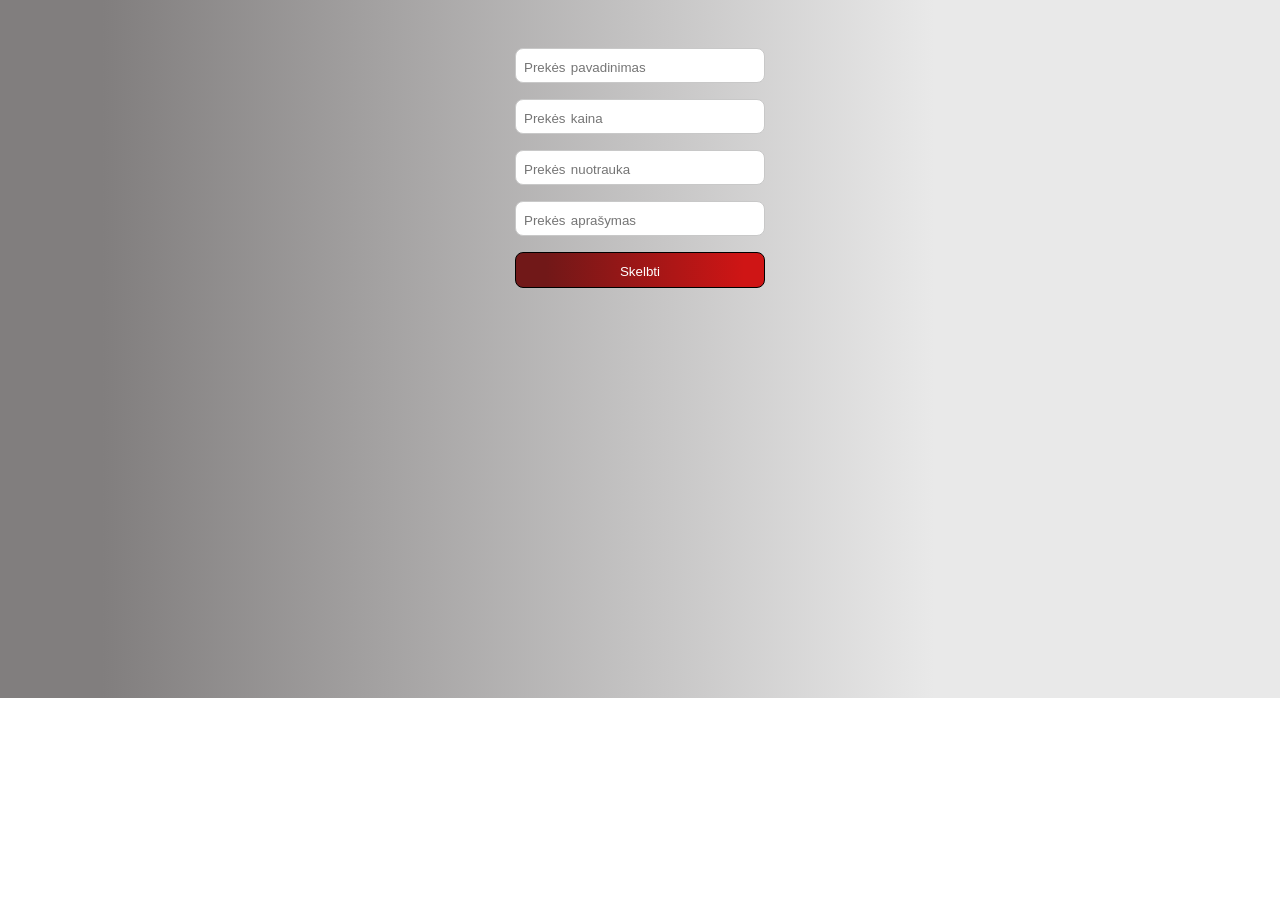
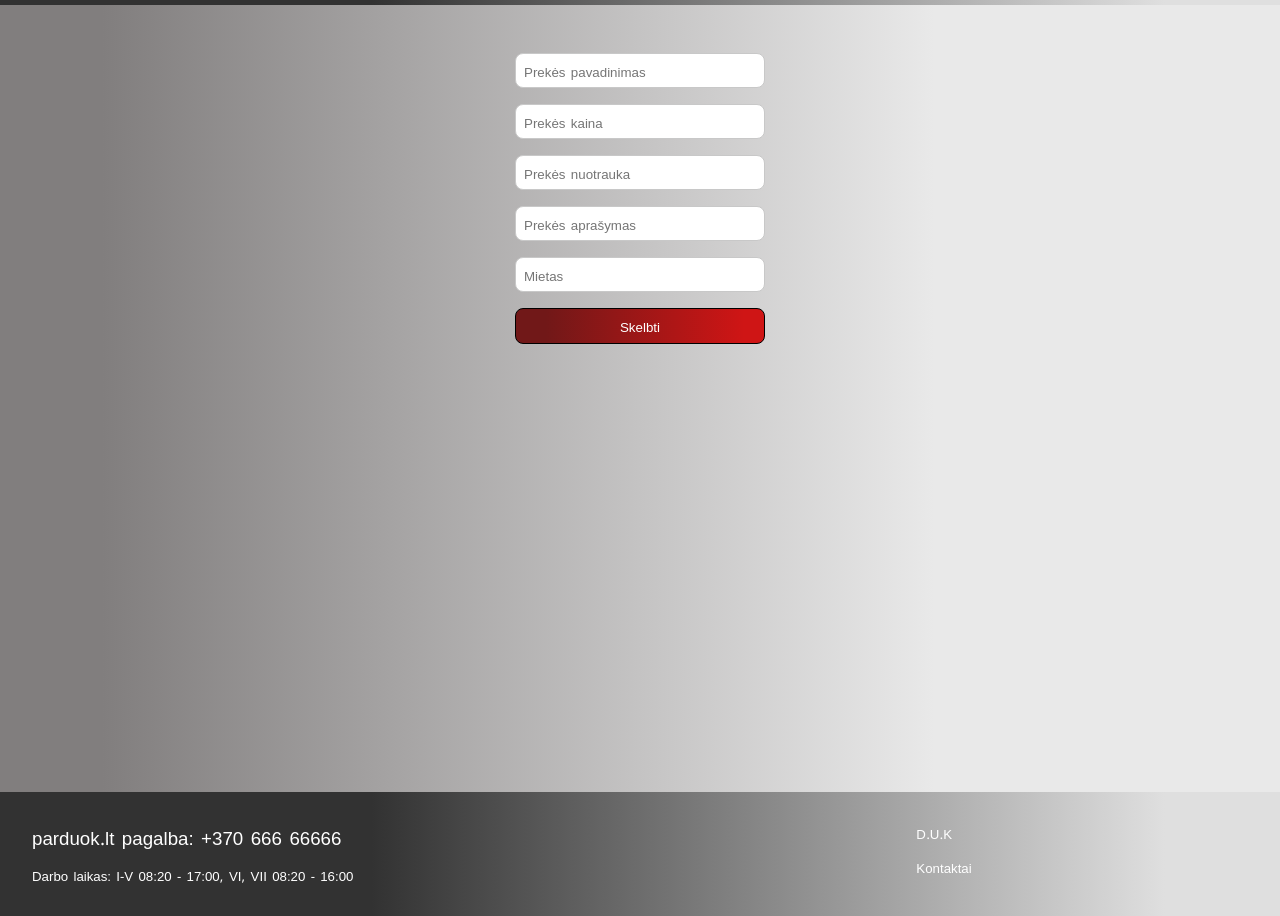
Before and after one commit to kmerunas/JS-atsiskaitymas, a plain HTML site: page insert/index.html in a window 1280 px wide. Shown: the part 102-1018 px from the top of the page. Before the commit the page ends 800 px from the top, so only its background shows below. Drawn offline with Linux system fonts and the light colour scheme; a web font is replaced by a local one.

Commit message:
updated js

```diff
--- a/insert/index.html
+++ b/insert/index.html
@@ -22,7 +22,6 @@
           </ul>
         </nav>
       </header>
-      <div id="cards-wrapper" class="cards-wrapper"></div>
     </div>
     <div class="form" id="form">
       <input type="text" placeholder="Prekės pavadinimas" id="title-input" />
@@ -33,8 +32,21 @@
         placeholder="Prekės aprašymas"
         id="description-input"
       />
+      <input type="text" placeholder="Mietas" id="location-input" />
       <button id="submit-btn">Skelbti</button>
     </div>
+    <footer class="footer-wrapper">
+      <div class="left-footer-section">
+        <h3>parduok.lt pagalba: +370 666 66666</h3>
+        <h5>Darbo laikas: I-V 08:20 - 17:00, VI, VII 08:20 - 16:00</h5>
+      </div>
+      <div class="right-footer-section">
+        <ul>
+          <li><a href="#">D.U.K</a></li>
+          <li><a href="#">Kontaktai</a></li>
+        </ul>
+      </div>
+    </footer>
     <script src="./script.js"></script>
   </body>
 </html>
--- a/insert/script.js
+++ b/insert/script.js
@@ -2,6 +2,7 @@ const titleInput = document.getElementById("title-input");
 const priceInput = document.getElementById("price-input");
 const imgInput = document.getElementById("img-input");
 const descriptionInput = document.getElementById("description-input");
+const locationInput = document.getElementById("location-input");
 const submitButton = document.getElementById("submit-btn");
 const form = document.getElementById("form");
 
@@ -22,7 +23,8 @@ submitButton.addEventListener("click", async () => {
     !titleInput.value ||
     !priceInput.value ||
     !imgInput.value ||
-    !descriptionInput.value
+    !descriptionInput.value ||
+    !locationInput.value
   ) {
     console.log("Please fill all the data");
     return;
@@ -46,11 +48,16 @@ submitButton.addEventListener("click", async () => {
     console.log("minimum of 10 symbols");
     return;
   }
+  if (locationInput.value.length < 4) {
+    console.log("minimum of 4 symbols");
+    return;
+  }
   const listing = {
     title: titleInput.value,
     price: priceInput.value,
     img: imgInput.value,
     description: descriptionInput.value,
+    location: locationInput.value,
   };
   const response = await insertListing(listing);
 
@@ -59,5 +66,8 @@ submitButton.addEventListener("click", async () => {
     successMessage.setAttribute("class", "success-message");
     successMessage.textContent = "Skelbimas sėkmingai patalpintas";
     form.append(successMessage);
+    setTimeout(() => {
+      document.location.href = "../index.html";
+    }, 2000);
   }
 });
--- a/insert/styles.css
+++ b/insert/styles.css
@@ -14,20 +14,18 @@ body {
     rgba(129, 126, 126, 1) 92%
   );
 }
+
 header {
-  height: 70px;
   background: rgb(223, 223, 223);
   background: linear-gradient(
     270deg,
     rgba(223, 223, 223, 1) 9%,
     rgba(50, 50, 50, 1) 71%
   );
-
   display: flex;
   justify-content: space-between;
   align-items: center;
-  padding: 0rem 2rem;
-  margin-top: 2rem;
+  padding: 2rem 2rem;
 }
 nav ul {
   list-style: none;
@@ -70,9 +68,11 @@ nav ul:hover {
 .form {
   display: flex;
   flex-direction: column;
+  justify-content: center;
   width: 250px;
   gap: 1rem;
   margin: auto;
+  margin-bottom: 28rem;
   padding-top: 3rem;
 }
 .form input {
@@ -102,3 +102,52 @@ nav ul:hover {
   color: #389919;
   text-align: center;
 }
+.footer-wrapper {
+  background: rgb(223, 223, 223);
+  background: linear-gradient(
+    270deg,
+    rgba(223, 223, 223, 1) 9%,
+    rgba(50, 50, 50, 1) 71%
+  );
+  color: white;
+
+  display: grid;
+  grid-template-columns: 1fr 1fr;
+  justify-content: space-between;
+  padding: 2rem 2rem;
+}
+.left-footer-section {
+  display: flex;
+  flex-direction: column;
+  gap: 1rem;
+}
+.right-footer-section {
+  display: flex;
+  flex-direction: column;
+  align-items: center;
+  font-size: 0.83rem;
+  ul {
+    list-style: none;
+    display: flex;
+    flex-direction: column;
+    gap: 1rem;
+
+    li a {
+      color: white;
+      text-decoration: none;
+      transition: text-decoration 0.2s ease, color 0.2s ease;
+    }
+  }
+}
+.right-footer-section ul li a:hover {
+  text-decoration: underline;
+}
+@media (max-width: 768px) {
+  .footer-wrapper {
+    grid-template-columns: 1fr;
+    gap: 3rem;
+  }
+  .right-footer-section {
+    align-items: start;
+  }
+}
--- a/listing/script.js
+++ b/listing/script.js
@@ -56,7 +56,7 @@ deleteButton.addEventListener("click", async () => {
     successMessage.textContent = "Skelbimas buvo sėkmingai ištrintas";
     setTimeout(() => {
       document.location.href = "../index.html";
-    }, 1000);
+    }, 2000);
   }
 
   console.log(data);
--- a/listing/styles.css
+++ b/listing/styles.css
@@ -15,19 +15,16 @@ body {
   );
 }
 header {
-  height: 70px;
   background: rgb(223, 223, 223);
   background: linear-gradient(
     270deg,
     rgba(223, 223, 223, 1) 9%,
     rgba(50, 50, 50, 1) 71%
   );
-
   display: flex;
   justify-content: space-between;
   align-items: center;
-  padding: 0rem 2rem;
-  margin-top: 2rem;
+  padding: 2rem 2rem;
 }
 nav ul {
   list-style: none;
@@ -109,10 +106,50 @@ nav ul:hover {
   flex-direction: column;
   align-items: center;
   margin-top: 5rem;
-  margin-bottom: 5rem;
+  margin-bottom: 7rem;
 }
 .success-message {
   color: #389919;
+}
+.footer-wrapper {
+  background: rgb(223, 223, 223);
+  background: linear-gradient(
+    270deg,
+    rgba(223, 223, 223, 1) 9%,
+    rgba(50, 50, 50, 1) 71%
+  );
+  color: white;
+
+  display: grid;
+  grid-template-columns: 1fr 1fr;
+  justify-content: space-between;
+  padding: 2rem 2rem;
+}
+.left-footer-section {
+  display: flex;
+  flex-direction: column;
+  gap: 1rem;
+}
+.right-footer-section {
+  display: flex;
+  flex-direction: column;
+  align-items: center;
+  font-size: 0.83rem;
+  ul {
+    list-style: none;
+    display: flex;
+    flex-direction: column;
+    gap: 1rem;
+
+    li a {
+      color: white;
+      text-decoration: none;
+      transition: text-decoration 0.2s ease, color 0.2s ease;
+    }
+  }
+}
+.right-footer-section ul li a:hover {
+  text-decoration: underline;
 }
 @media (max-width: 768px) {
   .listing-wrapper {
@@ -127,4 +164,11 @@ nav ul:hover {
     padding-left: 5rem;
     padding-right: 5rem;
   }
+  .footer-wrapper {
+    grid-template-columns: 1fr;
+    gap: 3rem;
+  }
+  .right-footer-section {
+    align-items: start;
+  }
 }
--- a/styles.css
+++ b/styles.css
@@ -22,19 +22,16 @@ body {
   ); */
 }
 header {
-  height: 70px;
   background: rgb(223, 223, 223);
   background: linear-gradient(
     270deg,
     rgba(223, 223, 223, 1) 9%,
     rgba(50, 50, 50, 1) 71%
   );
-
   display: flex;
   justify-content: space-between;
   align-items: center;
-  padding: 0rem 2rem;
-  margin-top: 2rem;
+  padding: 2rem 2rem;
 }
 nav ul {
   list-style: none;
@@ -79,7 +76,7 @@ nav ul:hover {
   display: flex;
   flex-direction: column;
   gap: 2rem;
-  margin-bottom: 5rem;
+  margin-bottom: 2rem;
 }
 .card {
   display: grid;
@@ -90,6 +87,8 @@ nav ul:hover {
   border-top: 1px solid rgb(186, 186, 186);
 
   padding-top: 1rem;
+  padding-bottom: 1rem;
+  padding-left: 1rem;
   gap: 3rem;
   color: black;
   text-decoration: none;
@@ -109,6 +108,46 @@ nav ul:hover {
   border-radius: 0.5rem;
   box-shadow: rgba(0, 0, 0, 0.24) 0px 3px 8px;
 }
+.footer-wrapper {
+  background: rgb(223, 223, 223);
+  background: linear-gradient(
+    270deg,
+    rgba(223, 223, 223, 1) 9%,
+    rgba(50, 50, 50, 1) 71%
+  );
+  color: white;
+
+  display: grid;
+  grid-template-columns: 1fr 1fr;
+  justify-content: space-between;
+  padding: 2rem 2rem;
+}
+.left-footer-section {
+  display: flex;
+  flex-direction: column;
+  gap: 1rem;
+}
+.right-footer-section {
+  display: flex;
+  flex-direction: column;
+  align-items: center;
+  font-size: 0.83rem;
+  ul {
+    list-style: none;
+    display: flex;
+    flex-direction: column;
+    gap: 1rem;
+
+    li a {
+      color: white;
+      text-decoration: none;
+      transition: text-decoration 0.2s ease, color 0.2s ease;
+    }
+  }
+}
+.right-footer-section ul li a:hover {
+  text-decoration: underline;
+}
 @media (max-width: 768px) {
   .card {
     grid-template-columns: 1fr;
@@ -117,4 +156,11 @@ nav ul:hover {
   .card img {
     width: 300px;
   }
+  .footer-wrapper {
+    grid-template-columns: 1fr;
+    gap: 3rem;
+  }
+  .right-footer-section {
+    align-items: start;
+  }
 }
```
Also changed, not shown: index.html (+12 -0 lines), listing/index.html (+12 -0 lines).
